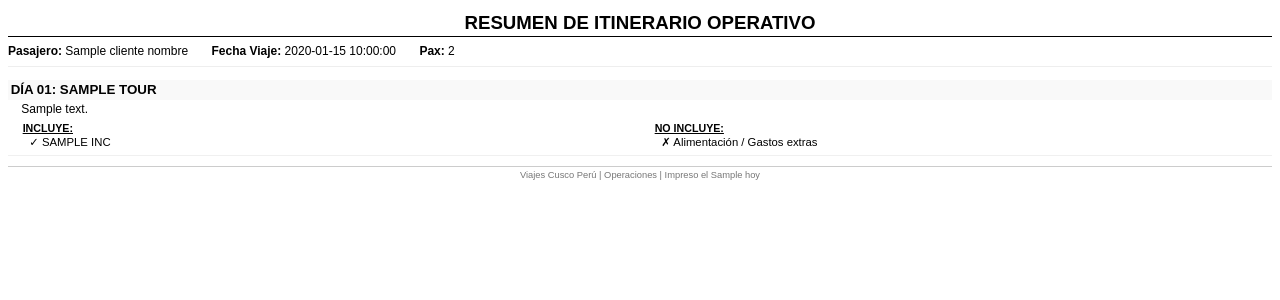
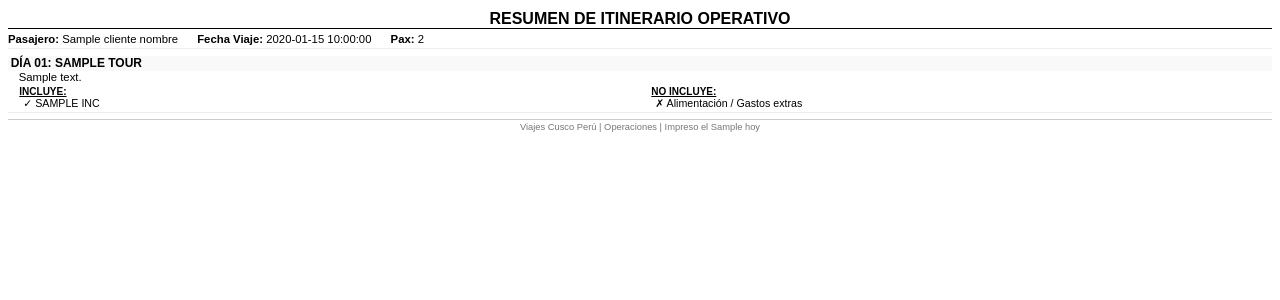
Before and after one commit to RodrigoOjedaCcoyo/App_Viajes_Cusco_Peru, a Python web app: template templates/itinerario_simple_template.html in a window 1280 px wide. Shown: the top 300 px of the page. Run offline with Jinja, Linux system fonts and the light colour scheme; the template is opened without the code that fills it: most values are stand-ins (such as "Sample title", 1, 10 or a date in 2020).

Commit message:
Actualizaciones

```diff
--- a/templates/itinerario_simple_template.html
+++ b/templates/itinerario_simple_template.html
@@ -5,77 +5,81 @@
     <style>
         @page {
             size: A4;
-            margin: 0.8cm;
+            margin: 0.6cm;
             @frame footer_frame {
                 -pdf-frame-content: footer_content;
-                left: 0.8cm;
-                width: 19.4cm;
-                bottom: 0.5cm;
-                height: 0.8cm;
+                left: 0.6cm;
+                width: 19.8cm;
+                bottom: 0.3cm;
+                height: 0.6cm;
             }
         }
         body {
             font-family: Arial, sans-serif;
             color: #000;
-            line-height: 1.1;
-            font-size: 9pt;
+            line-height: 1.0;
+            font-size: 8.5pt;
         }
         h1 {
-            font-size: 14pt;
+            font-size: 12pt;
             text-align: center;
-            border-bottom: 1.5px solid #000;
-            margin-bottom: 5pt;
-            padding-bottom: 2pt;
+            border-bottom: 1px solid #000;
+            margin-bottom: 3pt;
+            padding-bottom: 1pt;
             text-transform: uppercase;
         }
         .header-info {
-            margin-bottom: 10pt;
+            margin-bottom: 5pt;
             border-bottom: 0.5px solid #eee;
-            padding-bottom: 5pt;
+            padding-bottom: 2pt;
         }
         .header-info p {
-            margin: 1pt 0;
+            margin: 0.5pt 0;
             display: inline-block;
-            margin-right: 15pt;
+            margin-right: 12pt;
+            font-size: 8.5pt;
         }
         .day-box {
-            margin-bottom: 8pt;
-            border-bottom: 0.2px solid #f0f0f0;
-            padding-bottom: 4pt;
+            margin-bottom: 5pt;
+            border-bottom: 0.1px solid #eee;
+            padding-bottom: 2pt;
         }
         .day-title {
             font-weight: bold;
-            font-size: 10pt;
+            font-size: 9pt;
             text-transform: uppercase;
             background-color: #f9f9f9;
-            padding: 2pt;
+            padding: 1pt 2pt;
         }
         .desc {
-            margin: 2pt 0 4pt 10pt;
-            font-size: 9pt;
+            margin: 1pt 0 2pt 8pt;
+            font-size: 8.5pt;
             text-align: justify;
+            line-height: 1.05;
         }
         table {
             width: 100%;
             border-collapse: collapse;
-            margin-left: 10pt;
+            margin-left: 8pt;
         }
         td {
             vertical-align: top;
-            padding: 1pt;
+            padding: 0.5pt;
         }
         .incl, .excl {
             width: 50%;
         }
         .list-header {
             font-weight: bold;
-            font-size: 8pt;
-            margin-bottom: 1pt;
+            font-size: 7.5pt;
+            margin-bottom: 0.5pt;
             text-decoration: underline;
         }
         .item {
-            font-size: 8.5pt;
-            margin-left: 5pt;
+            font-size: 8pt;
+            margin-left: 3pt;
+            margin-bottom: 0px;
+            padding-bottom: 0px;
         }
         #footer_content {
             text-align: center;
```
